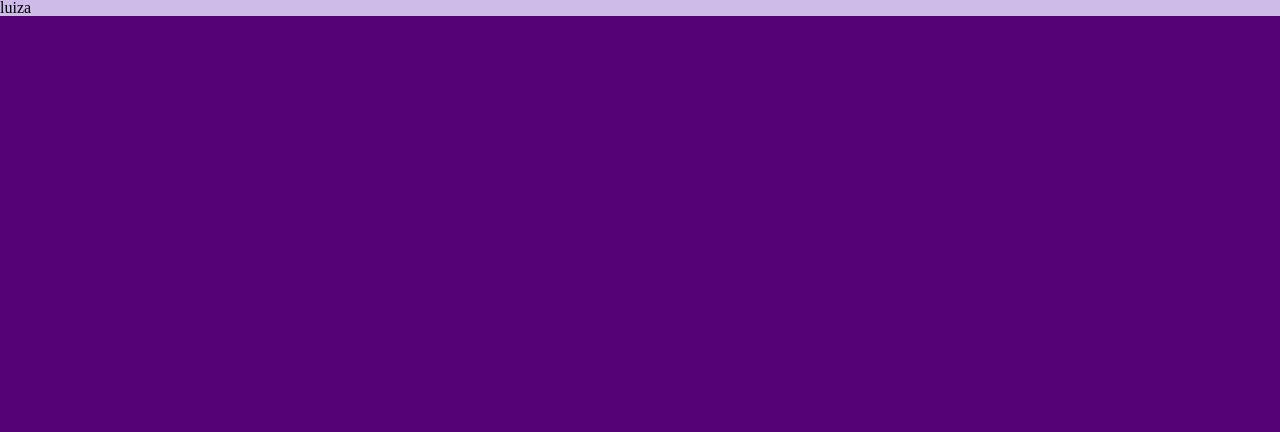
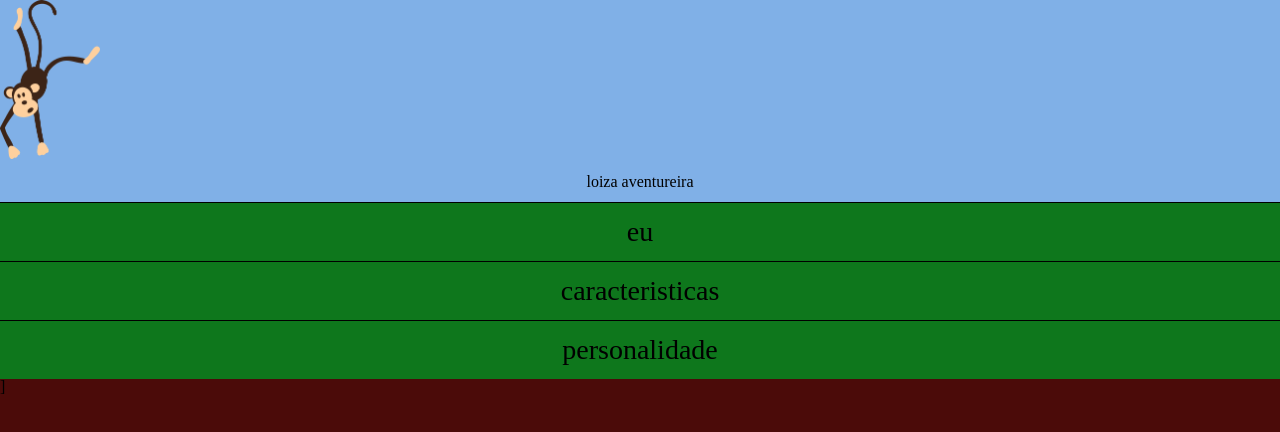
Before and after one commit to luizasantzz/2tri-luiza-2D, a plain HTML site: page index.html in a window 1280 px wide. Drawn offline with Linux system fonts and the light colour scheme.

Commit message:
Add files via upload

```diff
--- a/index.html
+++ b/index.html
@@ -6,9 +6,20 @@
     <meta name="viewport" content="width=device-width, initial-scale=1.0">
     <link rel="stylesheet" href="style.css">
     <link rel="stylesheet" href="reset.css">
-    <title>luiza</title>
+    <title>luizinha</title>
 </head>
 <body>
-    <h1>luiza</h1>
+    <header class="cabecalho">
+        <img class="cabecalho-imagem" src="macaco.png" alt="monkey baby">
+        <h1 class="cabecalho-titulo">loiza aventureira</h1>
+        <nav class="cabecalho-menu">
+            <ul>
+                <ul>
+                    <li><a class="cabecalho-menu-item" href="#">eu</a></li>
+                    <li><a class="cabecalho-menu-item" href="#">caracteristicas</a></li>
+                    <li><a class="cabecalho-menu-item" href="#">personalidade</a></li>
+                </ul>
+            </nav>
+            </header>
 </body>
-</html>
+</html>]
--- a/style.css
+++ b/style.css
@@ -1,11 +1,38 @@
 :root{
-    --cor-de-fundo:rgb(189, 127, 218);
+    --cor-de-fundo: rgb(30, 133, 35);
+    --cor-cabecalho:rgb(0, 0, 0);
+    --fundo-menu:rgb(101, 195, 233);
 }
 
 body{
-    background-color: rgb(86, 2, 119);
+    background-color: rgb(75, 11, 9);
 }
 
-h1{
-    background-color: rgb(206, 187, 231);
+.cabecalho{
+    background-color: rgb(128, 176, 231);
 }
+
+.cabecalho-titulo{
+    font-size: rgb(236, 130, 240);
+    font-weight: rgb(157, 9, 255);
+    padding: 12px;
+    text-align: center;
+}
+
+.cabecalho-menu{
+    background-color: rgb(14, 119, 28);
+}
+
+.cabecalho-menu-item{
+    display: block;
+    padding: 15px;
+    font-size: 28px;
+    text-decoration: none;
+    color: black;
+    text-align: center;
+    border-top: 1px solid;
+}
+
+.cabecalho-imagem {
+    width: 100px;
+}
```
Also changed, not shown: macaco.png (added).
